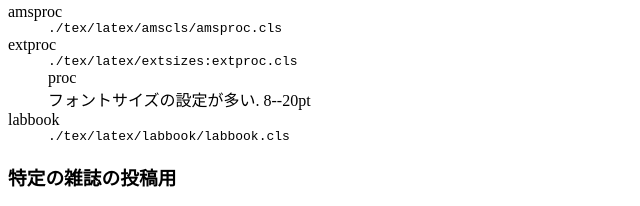
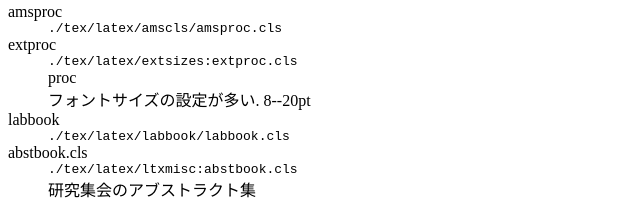
Before and after one commit to a175/latexclassfiles, a plain HTML site: page docs/index.html in a window 1280 px wide. Shown: the part 4997-5203 px from the top of the page, without its empty margins (0-640 px from the left). Drawn offline with Linux system fonts and the light colour scheme.

Commit message:
abstbook

```diff
--- a/docs/index.html
+++ b/docs/index.html
@@ -313,6 +313,10 @@
 
   <dt>labbook</dt>
   <dd><code>./tex/latex/labbook/labbook.cls</code></dd>
+
+  <dt>abstbook.cls</dt>
+  <dd><code>./tex/latex/ltxmisc:abstbook.cls</code></dd>
+  <dd>研究集会のアブストラクト集</dd>
 </dl>
 
 <h3>特定の雑誌の投稿用</h3>
@@ -592,6 +596,10 @@
   <dt>bookcover</dt>
   <dd><code>./tex/latex/bookcover/bookcover.cls</code></dd>
   <dd>表紙, 裏表紙, 背表紙</dd>
+
+  <dt>abstbook</dt>
+  <dd><code>./tex/latex/ltxmisc/abstbook.cls</code></dd>
+  <dd>研究集会のアブストラクト集</dd>
 </dl>
 
 <h3>Japanese classes</h3>
@@ -1049,8 +1057,6 @@
   <dt>ltxguidex.cls</dt>
     <dd><code>./tex/latex/ltxguidex:ltxguidex.cls</code></dd>
 
-  <dt>abstbook.cls</dt>
-    <dd><code>./tex/latex/ltxmisc:abstbook.cls</code></dd>
 
   <dt>beletter.cls</dt>
     <dd><code>./tex/latex/ltxmisc:beletter.cls</code></dd>
```
